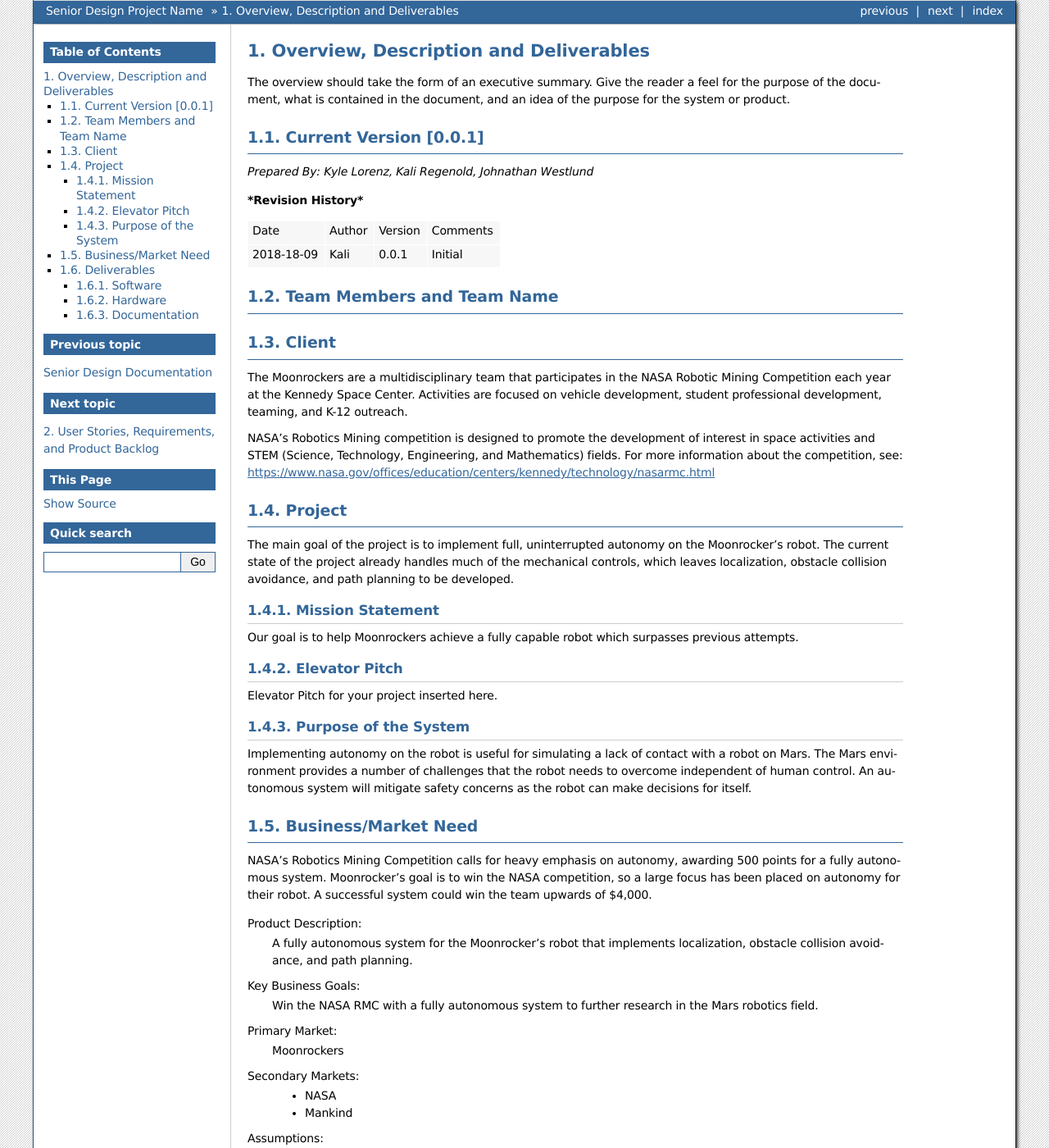
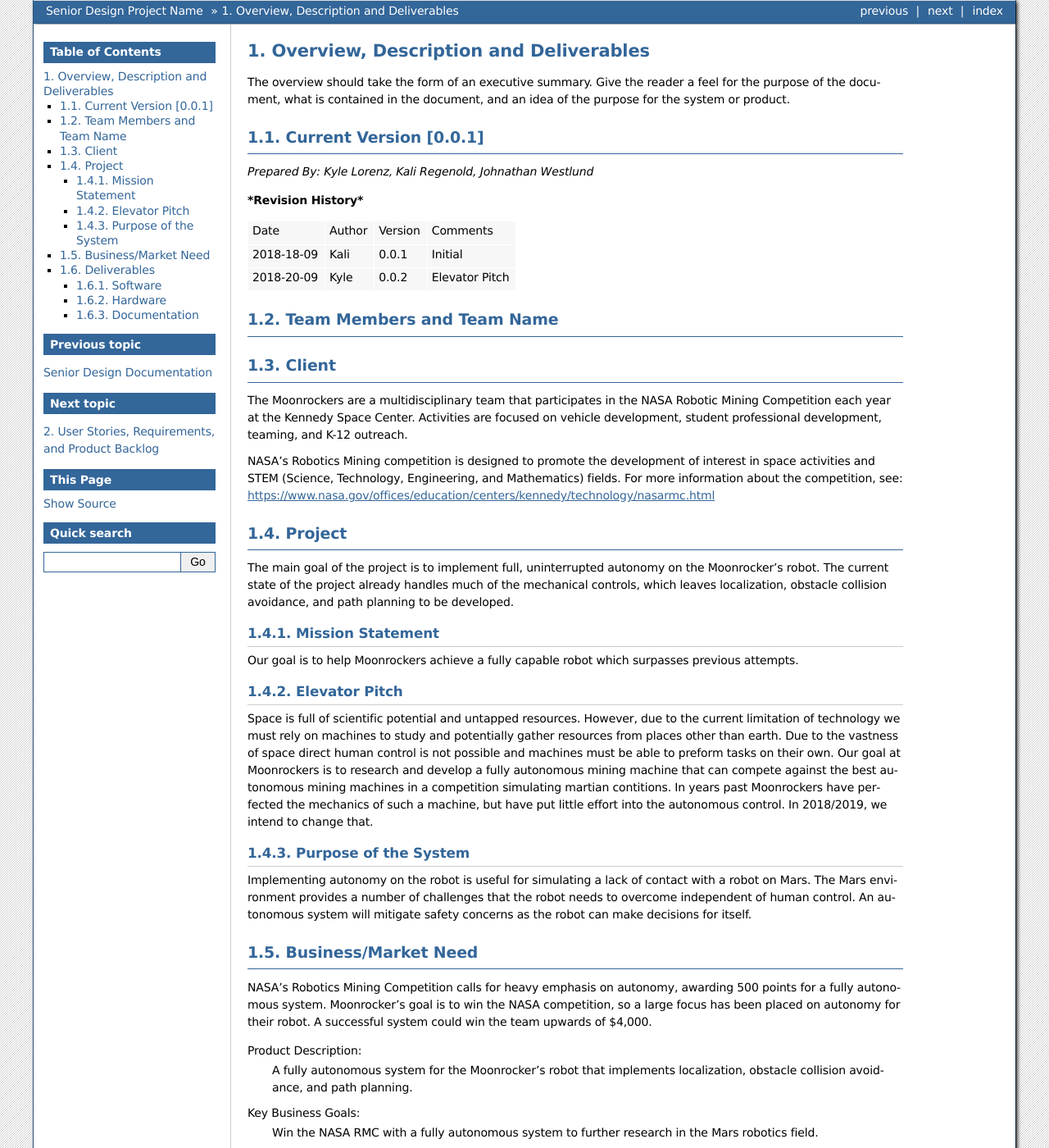
Before and after one commit to kaliRegenold/SeniorDesign, a Sphinx documentation site: the page built from DesignDoc/source/overview.rst, in a window 1280 px wide and 1400 px high. Shown: the whole window at 82% size. Built offline with Sphinx 7.4.7, drawn with Linux system fonts in a browser that asks for light colours; pages that are not in the unit, such as notebooks, are missing from menus.

Commit message:
Add Elevator Pitch

```diff
--- a/DesignDoc/source/overview.rst
+++ b/DesignDoc/source/overview.rst
@@ -16,11 +16,12 @@
 
 |  ***Revision History***
 
-===========  ======  =======  ========
+===========  ======  =======  =======================
 Date         Author  Version  Comments
------------  ------  -------  --------
+-----------  ------  -------  -----------------------
 2018-18-09    Kali   0.0.1    Initial
-===========  ======  =======  ========
+2018-20-09   Kyle    0.0.2    Elevator Pitch
+===========  ======  =======  =======================
 
 
 
@@ -48,7 +49,8 @@
 Elevator Pitch
 ~~~~~~~~~~~~~~
 
-Elevator Pitch for your project inserted here.
+Space is full of scientific potential and untapped resources. However, due to the current limitation of technology we must rely on machines to study and potentially gather resources from places other than earth.
+Due to the vastness of space direct human control is not possible and machines must be able to preform tasks on their own.  Our goal at Moonrockers is to research and develop a fully autonomous mining machine that can compete against the best autonomous mining machines in a competition simulating martian contitions.  In years past Moonrockers have perfected the mechanics of such a machine, but have put little effort into the autonomous control. In 2018/2019, we intend to change that.
 
 Purpose of the System
 ~~~~~~~~~~~~~~~~~~~~~
```
